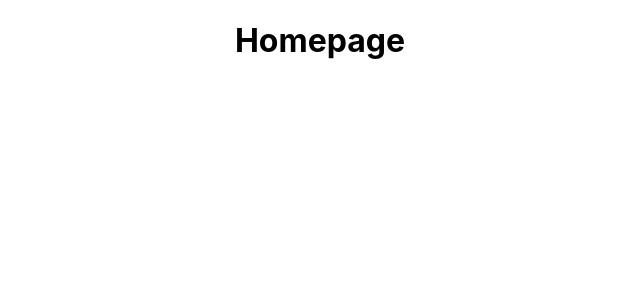
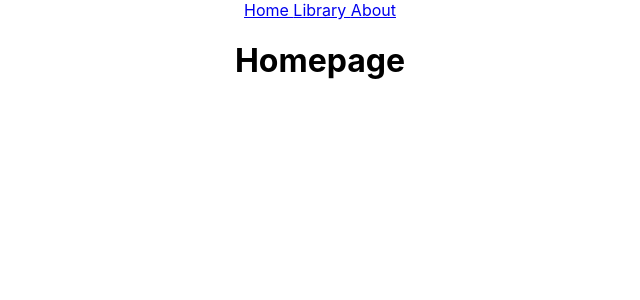
Before and after one commit to WilczekCK/bethemedesignset_react_express, a React (Create React App) app: page / in a window 1280 px wide. Shown: the top 300 px of the page, without its empty margins (320-960 px from the left). Built offline with nearby package versions, Linux system fonts and the light colour scheme.

Commit message:
changed the router component to be more elegant

```diff
--- a/src/App.js
+++ b/src/App.js
@@ -1,11 +1,11 @@
 import logo from './logo.svg';
 import './App.css';
-import {router, RouterProvider} from './routes/index'
+import Router from './routes/index'
 
 function App() {
   return (
     <div className="App">
-      <RouterProvider router={router}/>
+      <Router />
     </div>
   );
 }
--- a/src/routes/index.js
+++ b/src/routes/index.js
@@ -1,24 +1,26 @@
 import React from "react";
-import { createBrowserRouter, RouterProvider } from "react-router-dom";
+import { BrowserRouter, Routes, Route, Link } from "react-router-dom";
 import LibraryRoute from "./Library";
 import HomeRoute from './Home'
 import AboutRoute from './About'
 import ErrorRoute from './Error'
 
-const router = createBrowserRouter([
-  {
-    path: "/",
-    element: <HomeRoute />,
-    errorElement: <ErrorRoute />,
-  },
-  {
-    path: "/library",
-    element: <LibraryRoute />
-  },
-  {
-    path: "/about",
-    element: <AboutRoute />
-  }
-]);
+function Router(){
+  return (
+    <BrowserRouter>
+      <div id="navbar__container">
+        <Link to="/"> Home </Link>
+        <Link to="/library"> Library </Link>
+        <Link to="/about"> About </Link>
+      </div>
 
-export {router, RouterProvider};
+      <Routes>
+        <Route path="/" element={ <HomeRoute /> } errorElement={ <ErrorRoute /> } />
+        <Route path="/library" element={ <LibraryRoute /> } />
+        <Route path="/about" element={ <AboutRoute /> } />
+      </Routes>
+    </BrowserRouter>
+  )
+}
+
+export default Router;
```
